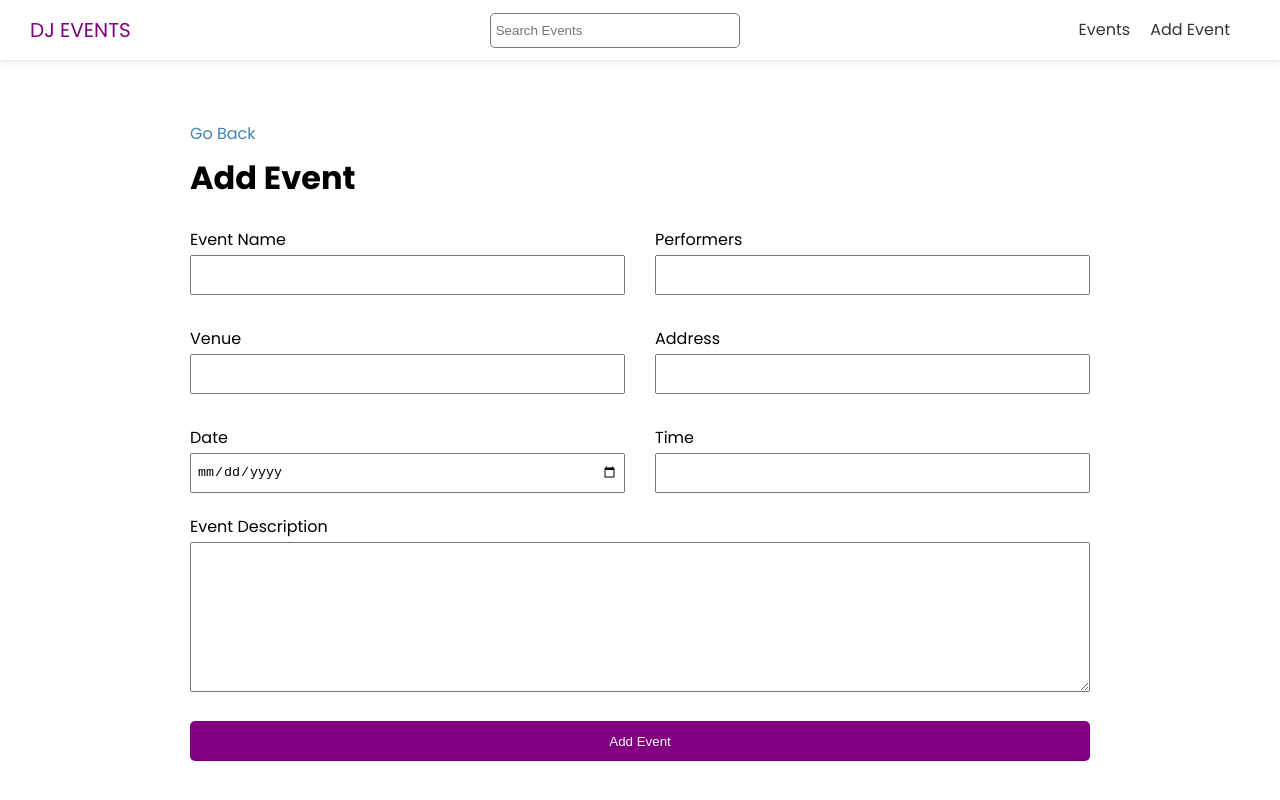
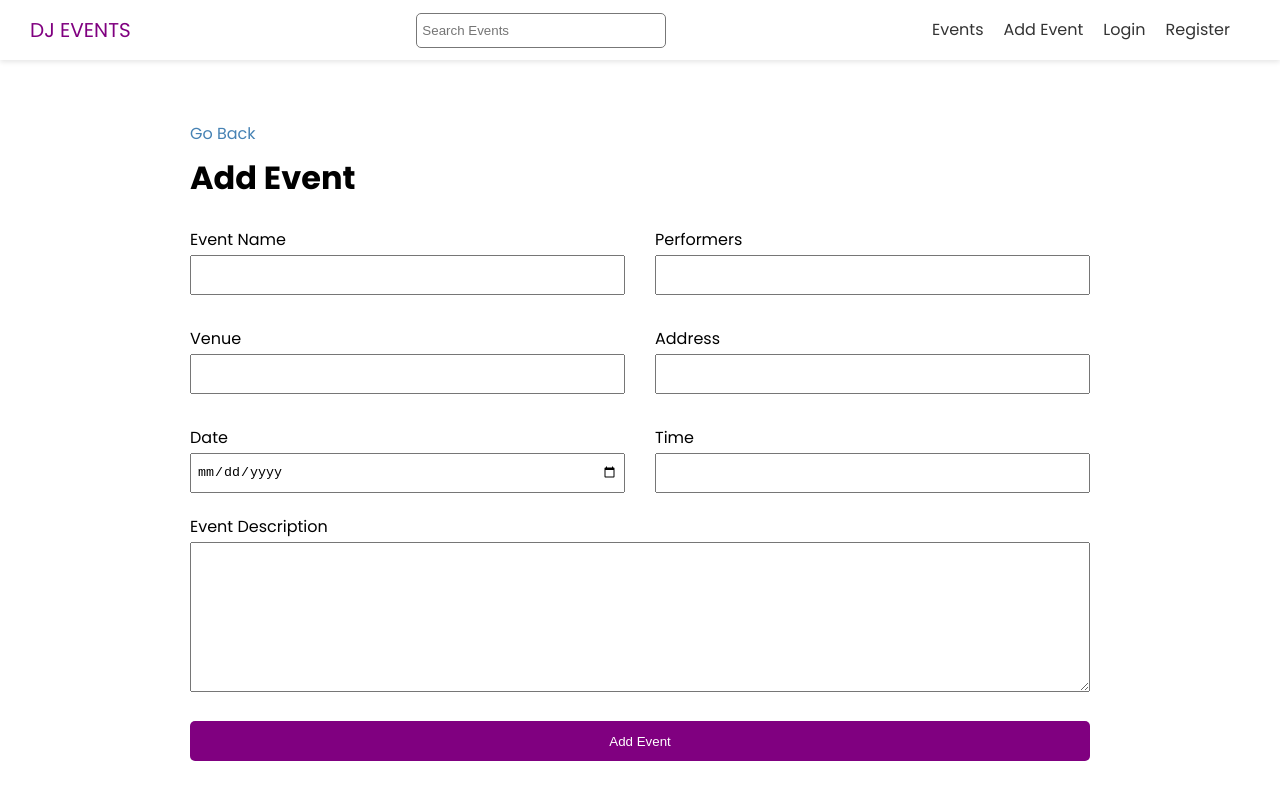
Before and after one commit to josephkem/Events-App, a Next.js app in the folder events-front/: page /events/add in a window 1280 px wide. Shown: the top 800 px of the page. Built offline with nearby package versions, Linux system fonts and the light colour scheme; no server answers.

Commit message:
Created pages for login and register and added them to the header

```diff
--- a/events-front/components/Header.js
+++ b/events-front/components/Header.js
@@ -23,6 +23,16 @@ export default function Header() {
               <a>Add Event</a>
             </Link>
           </li>
+          <li>
+            <Link href="/account/login">
+              <a>Login</a>
+            </Link>
+          </li>
+          <li>
+            <Link href="/account/register">
+              <a>Register</a>
+            </Link>
+          </li>
         </ul>
       </nav>
     </header>
--- /dev/null
+++ b/events-front/pages/account/login.js
@@ -0,0 +1,3 @@
+export default function LoginPage() {
+  return <div></div>;
+}
--- /dev/null
+++ b/events-front/pages/account/register.js
@@ -0,0 +1,3 @@
+export default function RegisterPage() {
+  return <div></div>;
+}
```
